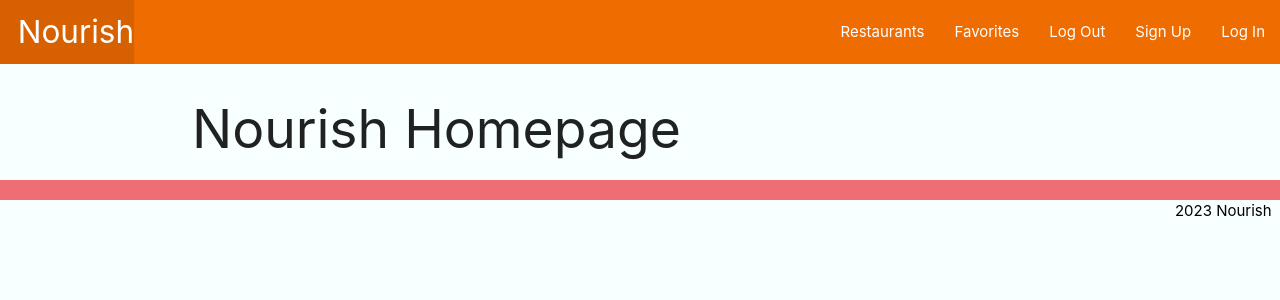
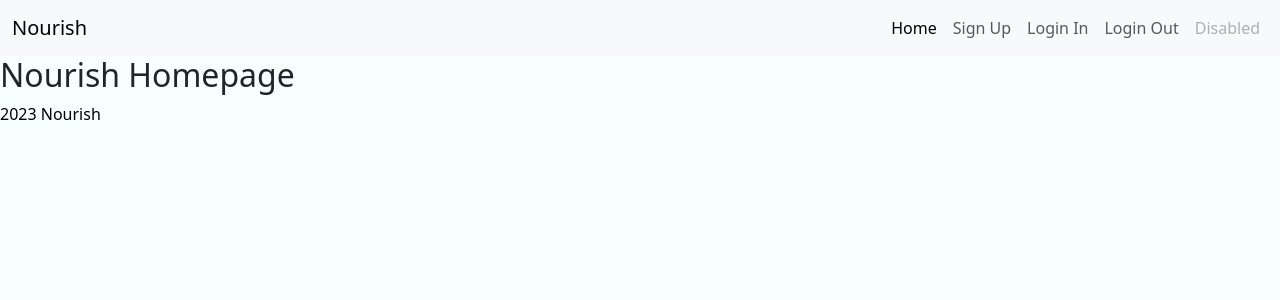
Before and after one commit to dmt94/nourish, a Django app: page / in a window 1280 px wide. Shown: the top 300 px of the page. Run offline with Django 4.2, Linux system fonts and the light colour scheme.

Commit message:
merge conflict

```diff
--- a/main_app/templates/base.html
+++ b/main_app/templates/base.html
@@ -6,37 +6,41 @@
   <meta http-equiv="X-UA-Compatible" content="IE=edge">
   <meta name="viewport" content="width=device-width, initial-scale=1.0">
   <title>Nourish</title>
-  <!--can change to different library, up to front end-->
-  <link rel="stylesheet" href="https://cdnjs.cloudflare.com/ajax/libs/materialize/1.0.0/css/materialize.min.css">
+  <!--Bootstrap CDN-->
+  <link href="https://cdn.jsdelivr.net/npm/bootstrap@5.3.0-alpha1/dist/css/bootstrap.min.css" rel="stylesheet" integrity="sha384-GLhlTQ8iRABdZLl6O3oVMWSktQOp6b7In1Zl3/Jr59b6EGGoI1aFkw7cmDA6j6gD" crossorigin="anonymous">
+  <script src="https://cdn.jsdelivr.net/npm/bootstrap@5.3.0-alpha1/dist/js/bootstrap.bundle.min.js" integrity="sha384-w76AqPfDkMBDXo30jS1Sgez6pr3x5MlQ1ZAGC+nuZB+EYdgRZgiwxhTBTkF7CXvN" crossorigin="anonymous"></script>
   <link rel="stylesheet" href="{% static 'css/style.css' %}">
 </head>
 <body>
   <header class="navbar-fixed">
-    <nav class="orange darken-3">
-      <div class="nav-wrapper">
-        <ul>
-          <li><a href="/" class="left brand-logo">&nbsp;&nbsp;Nourish</a></li>
-        </ul>
-        <ul class="right">
-          <!--NAVBAR LINKS GOES HERE, CATEGORIES, SIGN IN/SIGN OUT-->
-          <!-- <li><a href="/about">About</a></li> -->
-          <li><a>Restaurants</a></li>
-          <li><a>Favorites</a></li>
-          <li><a href="{% url 'logout' %}">Log Out</a></li>
-
-          <li><a href="{% url 'signup' %}">Sign Up</a></li>
-          <li><a href="{% url 'login' %}">Log In</a></li>
-
-        </ul>
+    <nav class="navbar navbar-expand-lg bg-body-tertiary">
+      <div class="container-fluid ms-auto">
+        <a class="navbar-brand" href="#">Nourish</a>
+        <button class="navbar-toggler" type="button" data-bs-toggle="collapse" data-bs-target="#navbarNavAltMarkup" aria-controls="navbarNavAltMarkup" aria-expanded="false" aria-label="Toggle navigation">
+          <span class="navbar-toggler-icon"></span>
+        </button>
+        <div class="collapse navbar-collapse justify-content-end" id="navbarNavAltMarkup">
+          <div class="navbar-nav">
+            <a class="nav-link active" aria-current="page" href="#">Home</a>
+            <a class="nav-link" href="{% url 'signup' %}">Sign Up</a>
+            <a class="nav-link" href="{% url 'login' %}">Login In</a>
+            <a class="nav-link" href="{% url 'logout' %}">Login Out</a>
+            <a class="nav-link disabled">Disabled</a>
+          </div>
+        </div>
       </div>
     </nav>
   </header>
-  <main class="container">
+
+  <main class="custom-container">
     {% block content %}
     {% endblock %}
   </main>
+
   <footer class="page-footer">
+    <nav class="green accent-2">
     <div class="right">2023 Nourish &nbsp;</div>
+    </nav>
   </footer>
 </body>
 </html>
```
